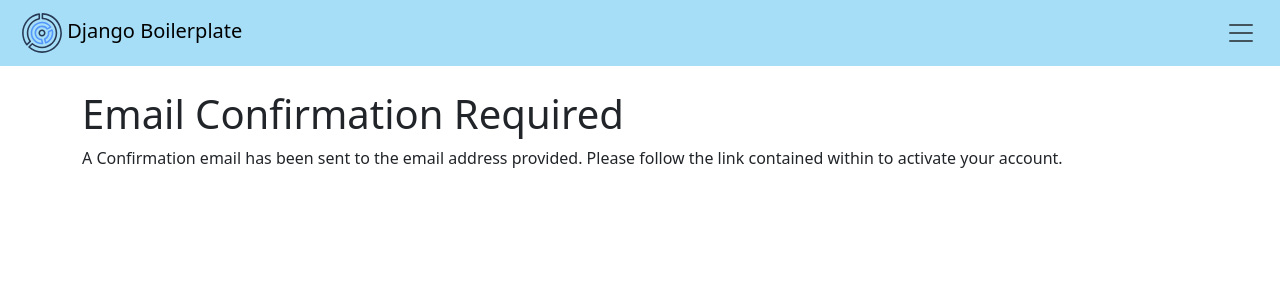
After one commit to CraigCarey/django-boilerplate, a Django app: page /activate/waiting/ in a window 1280 px wide. The commit adds this page. Shown: the top 300 px of the page. Run offline with Django 4.2, Linux system fonts and the light colour scheme; some libraries are stand-ins or nearby versions.

Commit message:
email account confirmation setup

```diff
--- a/core/apps/accounts2/settings.py
+++ b/core/apps/accounts2/settings.py
@@ -27,3 +27,5 @@ except AttributeError:
         ' - HOST_EMAIL_PASSWORD\n'
         f'  Using file based email backend instead ({EMAIL_FILE_PATH})\n'
     )
+
+PASSWORD_RESET_TIMEOUT = 14400  # 4hrs
--- /dev/null
+++ b/core/apps/accounts2/templates/registration/activate_account_email.html
@@ -0,0 +1,6 @@
+{% autoescape off %}
+
+Please click on the link below to confirm your registration:
+
+{{ protocol }}://{{ domain }}{% url 'activate' uidb64=uid token=token %}
+{% endautoescape %}
--- /dev/null
+++ b/core/apps/accounts2/templates/registration/activate_account_waiting.html
@@ -0,0 +1,11 @@
+{% extends "base.html" %}
+{% load crispy_forms_tags %}
+
+{% block title %}Account Activation{% endblock %}
+
+{% block content %}
+
+<h1>Email Confirmation Required</h1>
+<p>A Confirmation email has been sent to the email address provided. Please follow the link contained within to activate your account.</p>
+
+{% endblock %}
--- a/core/apps/accounts2/templates/registration/password_reset_done.html
+++ b/core/apps/accounts2/templates/registration/password_reset_done.html
@@ -4,5 +4,5 @@
 
 {% block content %}
   <h1>Check your inbox.</h1>
-  <p>We've emailed you instructions for setting your password.</p>
+  <p>We've emailed you instructions for resetting your password.</p>
 {% endblock %}
--- a/core/apps/accounts2/urls.py
+++ b/core/apps/accounts2/urls.py
@@ -7,5 +7,8 @@ urlpatterns = [
     path('home', views.home, name='home'),
     path('sign_up', views.sign_up, name='sign_up'),
     path('register', views.sign_up, name='register'),
-    path('login', views.custom_login, name='login')
+    path('login', views.custom_login, name='login'),
+    path('activate/<uidb64>/<token>', views.activate, name='activate'),
+    path('activate/waiting/', views.activate_waiting, name='activate-waiting'),
+    path('activate/done/', views.activate_done, name='activate-done'),
 ]
--- a/core/apps/accounts2/views.py
+++ b/core/apps/accounts2/views.py
@@ -1,6 +1,12 @@
 from django.shortcuts import render, redirect
-from django.contrib.auth import login, authenticate
+from django.contrib.auth import login, authenticate, get_user_model
 from django.contrib import messages
+from django.contrib.auth.tokens import PasswordResetTokenGenerator
+from django.template.loader import render_to_string
+from django.contrib.sites.shortcuts import get_current_site
+from django.utils.http import urlsafe_base64_encode, urlsafe_base64_decode
+from django.utils.encoding import force_bytes, force_str
+from django.core.mail import EmailMessage
 
 from .forms import UserRegistrationForm, UserLoginForm
 
@@ -11,6 +17,64 @@ def home(request):
     return render(request, 'accounts2/home.html')
 
 
+class AccountActivationTokenGenerator(PasswordResetTokenGenerator):
+
+    def _make_hash_value(self, user, timestamp):
+        return (str(user.pk) + str(timestamp) + str(user.is_active))
+
+
+account_activation_token = AccountActivationTokenGenerator()
+
+
+def activate(request, uidb64, token):
+    User = get_user_model()
+    try:
+        uid = force_str(urlsafe_base64_decode(uidb64))
+        user = User.objects.get(pk=uid)
+    except Exception:
+        user = None
+
+    if user is not None and account_activation_token.check_token(user, token):
+        user.is_active = True
+        user.save()
+
+        messages.success(request, 'Thank you for your email confirmation. Now you can login your account.')
+        return redirect('activate-done')
+    else:
+        messages.error(request, 'Activation link is invalid!')
+
+    return redirect('homepage')
+
+
+def activate_done(request):
+    return render(request, 'registration/activate_account_done.html')
+
+
+def activate_waiting(request):
+    return render(request, 'registration/activate_account_waiting.html')
+
+
+def _activate_email(request, user, to_email):
+    mail_subject = 'Activate your user account.'
+    message = render_to_string(
+        'registration/activate_account_email.html', {
+            'user': user.username,
+            'domain': get_current_site(request).domain,
+            'uid': urlsafe_base64_encode(force_bytes(user.pk)),
+            'token': account_activation_token.make_token(user),
+            'protocol': 'https' if request.is_secure() else 'http'
+        }
+    )
+    email = EmailMessage(mail_subject, message, to=[to_email])
+    if email.send():
+        messages.success(
+            request, f'Dear <b>{user}</b>, please go to you email <b>{to_email}</b> inbox and click on \
+            received activation link to confirm and complete the registration. <b>Note:</b> Check your spam folder.'
+        )
+    else:
+        messages.error(request, f'Problem sending confirmation email to {to_email}, check if you typed it correctly.')
+
+
 def sign_up(request):
 
     if request.method == 'POST':
@@ -18,10 +82,11 @@ def sign_up(request):
         form = UserRegistrationForm(request.POST)
 
         if form.is_valid():
-            user = form.save()
-            login(request, user)
-
-            return redirect('/accounts2/home')
+            user = form.save(commit=False)
+            user.is_active = False
+            user.save()
+            _activate_email(request, user, form.cleaned_data.get('email'))
+            return redirect('/activate/waiting')
 
     elif request.method == 'GET':
         # Create an empty form and render it
```
Also changed, not shown: core/apps/accounts2/templates/registration/activate_account_done.html (added, +11 -0 lines), core/apps/accounts2/migrations/0001_initial.py, core/apps/articles/migrations/0001_initial.py, 1 other file.
